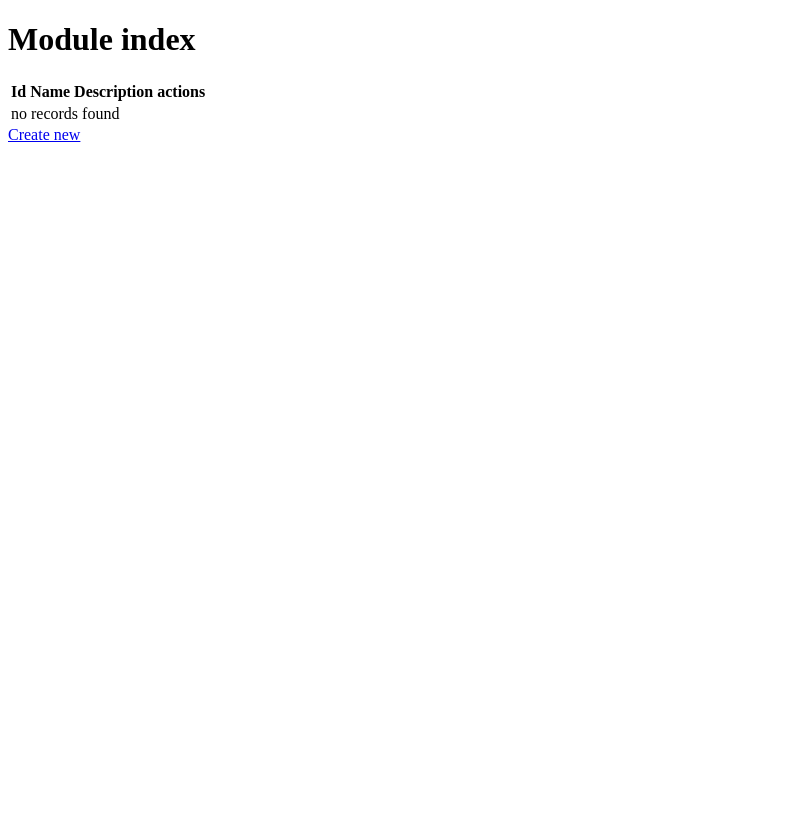
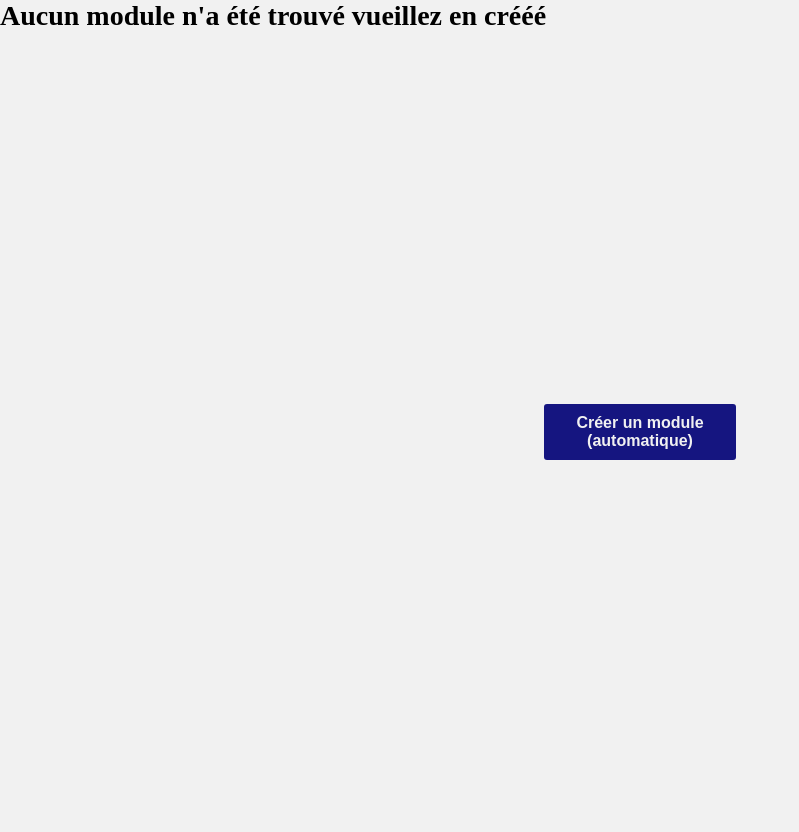
Before and after one commit to Noziho/test_module_IOT, a Symfony app: template templates/module/index.html.twig in a window 1280 px wide. Shown: the whole page, without its empty margins (0-799 px from the left). Before the commit the page ends 142 px from the top, so only its background shows below. Run offline with Twig, Linux system fonts and the light colour scheme; the template is opened without the code that fills it, so the values that code supplies are empty; style sheets or scripts are compiled from the project's sources; some libraries are stand-ins or nearby versions.

Commit message:
add starting page and auto generate btn

```diff
--- a/assets/js/app.js
+++ b/assets/js/app.js
@@ -1 +1,11 @@
-console.log('tetetete');
+let startBtn = document.querySelector('#startBtn');
+let automaticBtn = document.querySelector('#automatic_btn');
+
+startBtn.addEventListener('click', () => {
+    window.location.href = 'http://localhost:8000/module';
+});
+
+automaticBtn.addEventListener('click', () => {
+    window.location.href = 'http://localhost:8000/module/generate';
+});
+import '../styles/app.css';
--- a/assets/styles/app.css
+++ b/assets/styles/app.css
@@ -1,3 +1,50 @@
+* {
+    margin: 0;
+    padding: 0;
+    box-sizing: border-box;
+}
+
+html {
+    font-size: 62.5%;
+}
+
 body {
-    background-color: lightgray;
+    font-size: 1.4rem;
+    background: #F1F1F1;
 }
+
+* a {
+    color: #F1F1F1;
+    text-decoration: none;
+}
+.container {
+    display: flex;
+    flex-flow: row wrap;
+    width: 100%;
+    min-height: 100vh;
+}
+
+.btn_container {
+    display: flex;
+    width: 100%;
+    min-height: 80vh;
+    justify-content: center;
+    align-items: center;
+}
+
+.btn {
+    border: none;
+    border-radius: 3px;
+    background: #151580;
+    color: #F1F1F1;
+    padding: 1rem;
+    width: 15%;
+    font-size: 1.6rem;
+    font-weight: bold;
+    transition: 0.3s;
+}
+
+.btn:hover{
+    background: #101061;
+    cursor: grab;
+}
--- a/templates/module/index.html.twig
+++ b/templates/module/index.html.twig
@@ -3,6 +3,8 @@
 {% block title %}Module index{% endblock %}
 
 {% block body %}
+
+    {% if module is defined %}
         <h1>Module index</h1>
 
         <table class="table">
@@ -34,4 +36,14 @@
         </table>
 
         <a href="{{ path('app_module_new') }}">Create new</a>
+
+    {% else %}
+    <h1>Aucun module n'a été trouvé vueillez en crééé</h1>
+    <div class="container">
+        <div class="btn_container">
+            <button class="btn" id="automatic_btn">Créer un module (automatique)</button>
+        </div>
+    </div>
+    {% endif %}
+
 {% endblock %}
```
Also changed, not shown: templates/home/index.html.twig (+6 -3 lines). Lines whose indentation alone changed are shown as unchanged.
